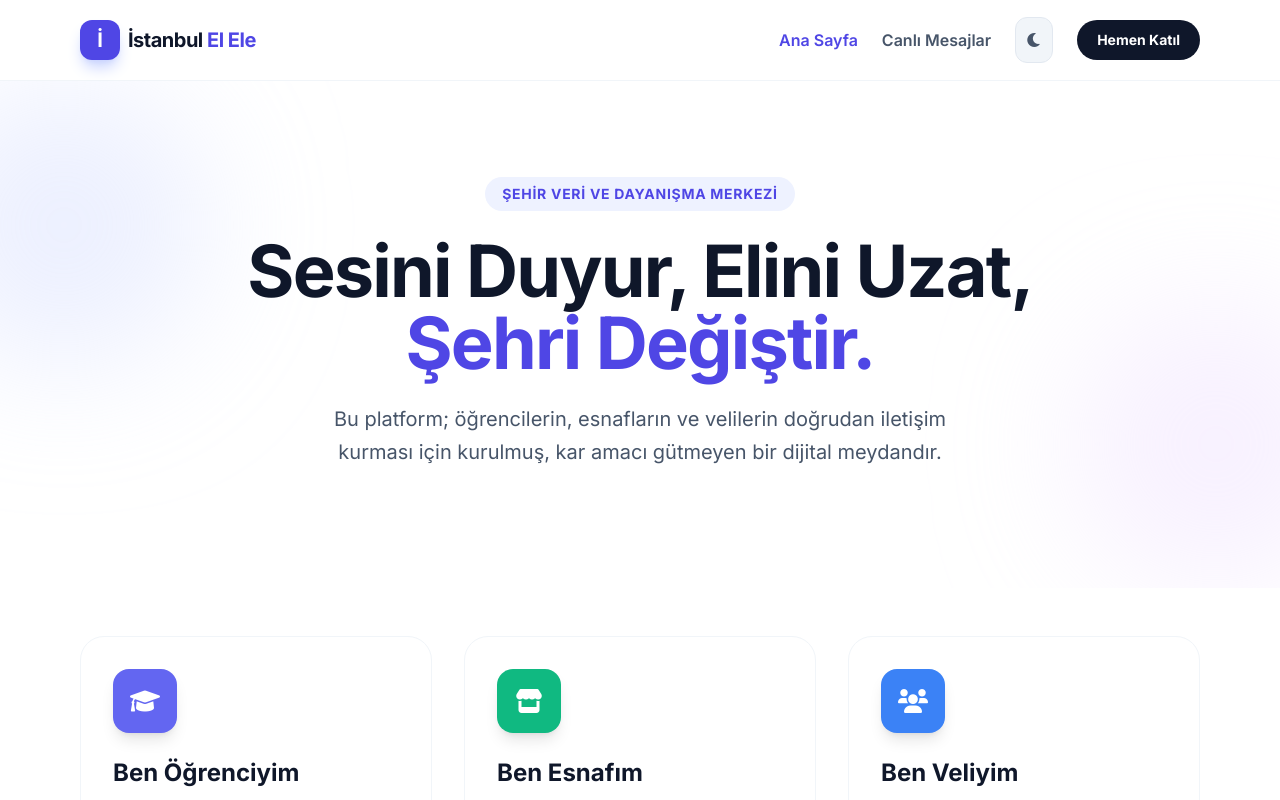
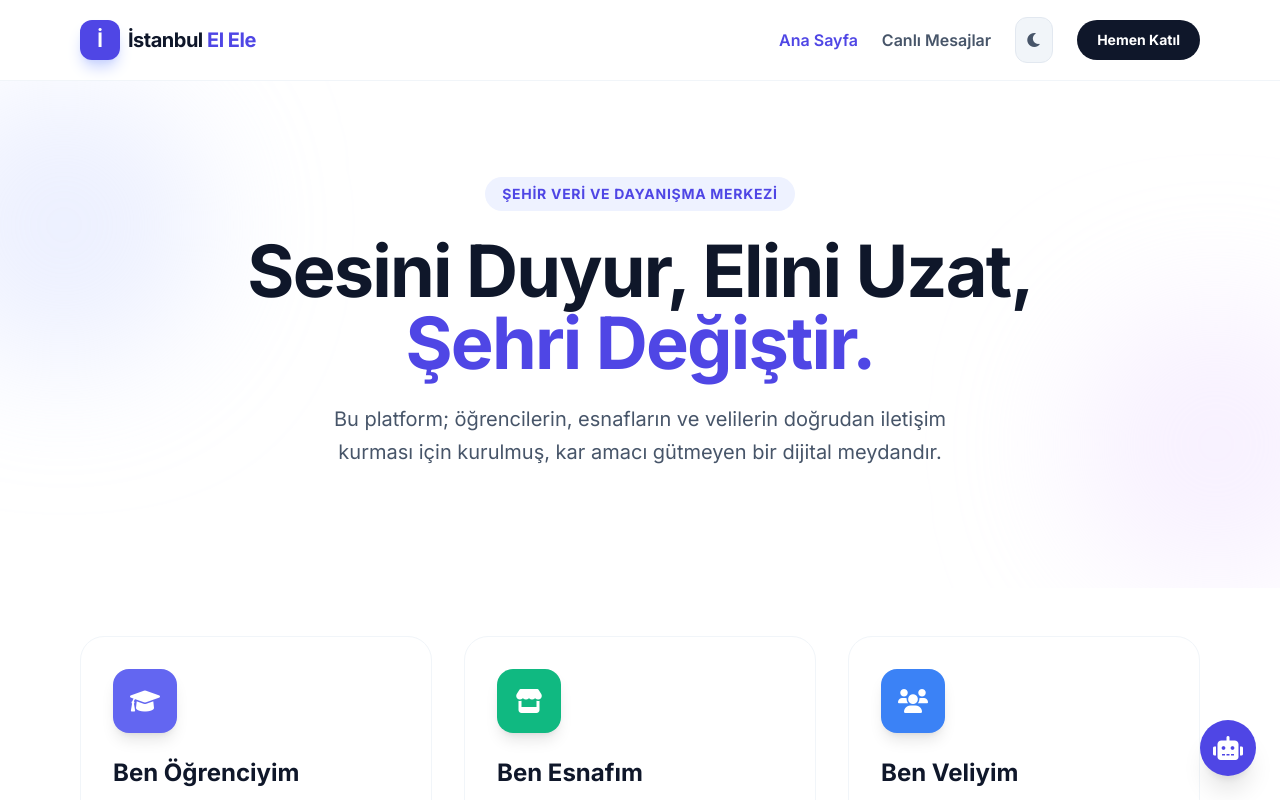
Before and after one commit to yusuftalibov3-prog/istanbul-proje, a React (Vite) app: page / in a window 1280 px wide. Shown: the top 800 px of the page. Built offline with nearby package versions, Linux system fonts and the light colour scheme.

Commit message:
Update App.tsx

```diff
--- a/App.tsx
+++ b/App.tsx
@@ -6,6 +6,7 @@ import TripleEntry from './components/TripleEntry';
 import MessageForm from './components/MessageForm';
 import MessageFeed from './components/MessageFeed';
 import WhyUs from './components/WhyUs';
+import Chatbot from './components/Chatbot'; // Chatbot import edildi
 import { GoogleGenAI } from "@google/genai";
 
 const App: React.FC = () => {
@@ -98,7 +99,6 @@ const App: React.FC = () => {
           <div className="max-w-6xl mx-auto px-4 py-12">
             <div className="flex justify-between items-center mb-8">
               <h2 className="text-3xl font-bold">Canlı Dayanışma Havuzu</h2>
-              {/* Havuzdayken kaybolan butonu buraya geri ekledim */}
               <button
                 onClick={() => { setView('landing'); setActiveRole(null); }}
                 className="px-6 py-2 bg-indigo-600 text-white rounded-full font-bold hover:bg-indigo-700 transition-all"
@@ -115,6 +115,9 @@ const App: React.FC = () => {
         <h3 className="text-white text-xl font-bold mb-2">İstanbul El Ele</h3>
         <p className="text-sm">Bu web sitesi 14 yaşındaki bir genç girişimci tarafından yapılmıştır.</p>
       </footer>
+
+      {/* Chatbot bileşeni eklendi */}
+      <Chatbot />
     </div>
   );
 };
```
